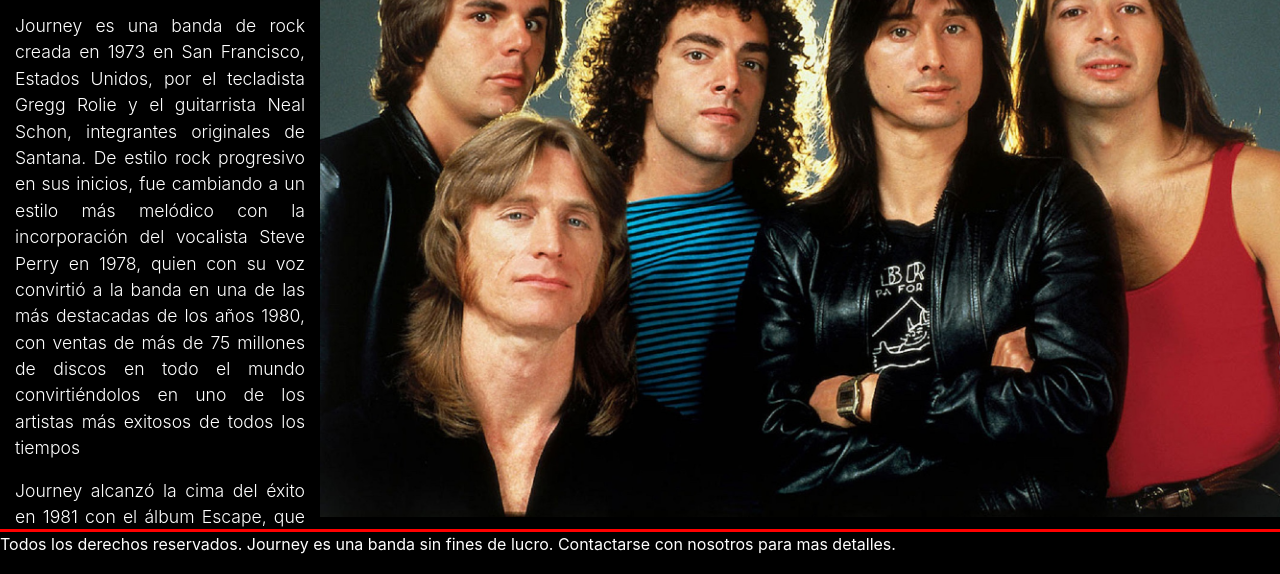
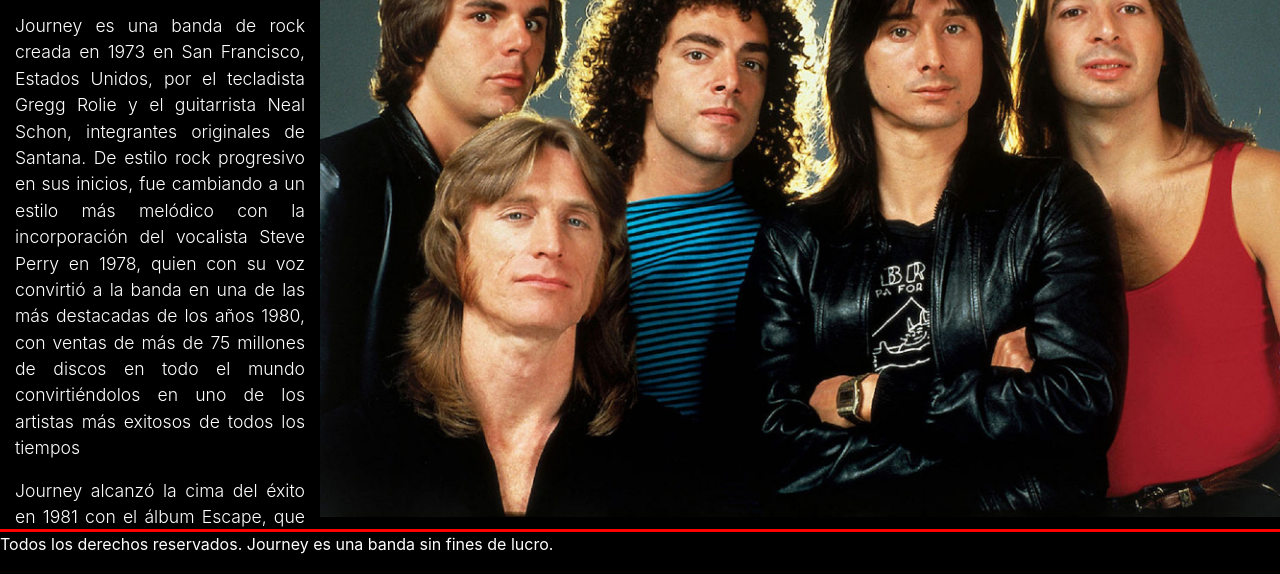
Before and after one commit to MartinSegarra/journey, a website: page index.html in a window 1280 px wide. Shown: the part 224-798 px from the top of the page. Drawn offline with nearby package versions, Linux system fonts and the light colour scheme.

Commit message:
Ajustes varios

```diff
--- a/index.html
+++ b/index.html
@@ -78,7 +78,7 @@
 
       <footer>
           <div class="footerConfig">
-          <p class="textoFooter__white"> Todos los derechos reservados. Journey es una banda sin fines de lucro. Contactarse con nosotros para mas detalles.</p>
+          <p class="textoFooter__white"> Todos los derechos reservados. Journey es una banda sin fines de lucro.</p>
         </div>
       </footer>
 
```
